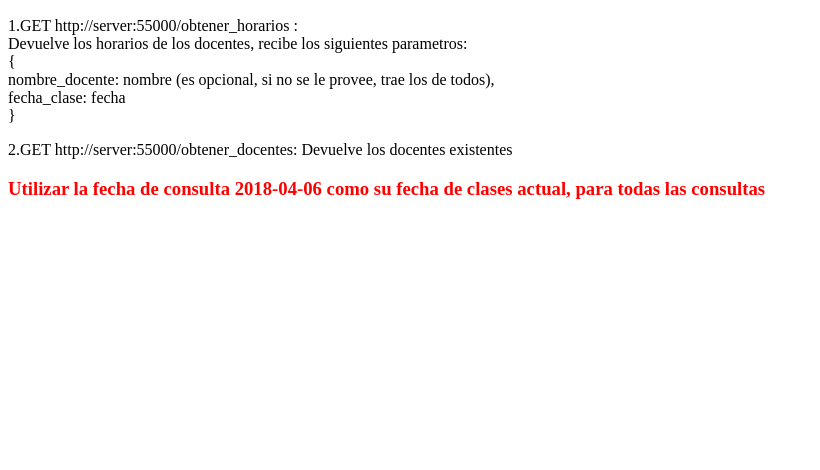
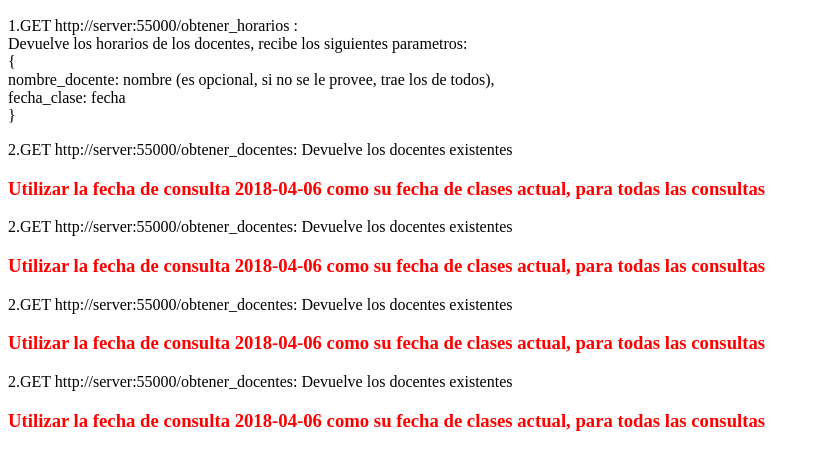
Before and after one commit to Cristobal-code/totem_api_cicd, a website: page src/index.html in a window 1280 px wide. Shown: the part 110-580 px from the top of the page, without its empty margins (0-820 px from the left). Drawn offline with Linux system fonts and the light colour scheme.

Commit message:
adding duplications

```diff
--- a/src/index.html
+++ b/src/index.html
@@ -19,6 +19,15 @@
   <p>2.GET http://server:55000/obtener_docentes: Devuelve los docentes existentes </p>
   <h3 style="color:red;">Utilizar la fecha de consulta 2018-04-06 como su fecha de clases actual, para todas las
     consultas</h3>
+  <p>2.GET http://server:55000/obtener_docentes: Devuelve los docentes existentes </p>
+  <h3 style="color:red;">Utilizar la fecha de consulta 2018-04-06 como su fecha de clases actual, para todas las
+    consultas</h3>
+  <p>2.GET http://server:55000/obtener_docentes: Devuelve los docentes existentes </p>
+  <h3 style="color:red;">Utilizar la fecha de consulta 2018-04-06 como su fecha de clases actual, para todas las
+    consultas</h3>
+  <p>2.GET http://server:55000/obtener_docentes: Devuelve los docentes existentes </p>
+  <h3 style="color:red;">Utilizar la fecha de consulta 2018-04-06 como su fecha de clases actual, para todas las
+    consultas</h3>
 </body>
 
 </html>
```
Also changed, not shown: src/rutas/docentes.js (+8 -1 lines).
